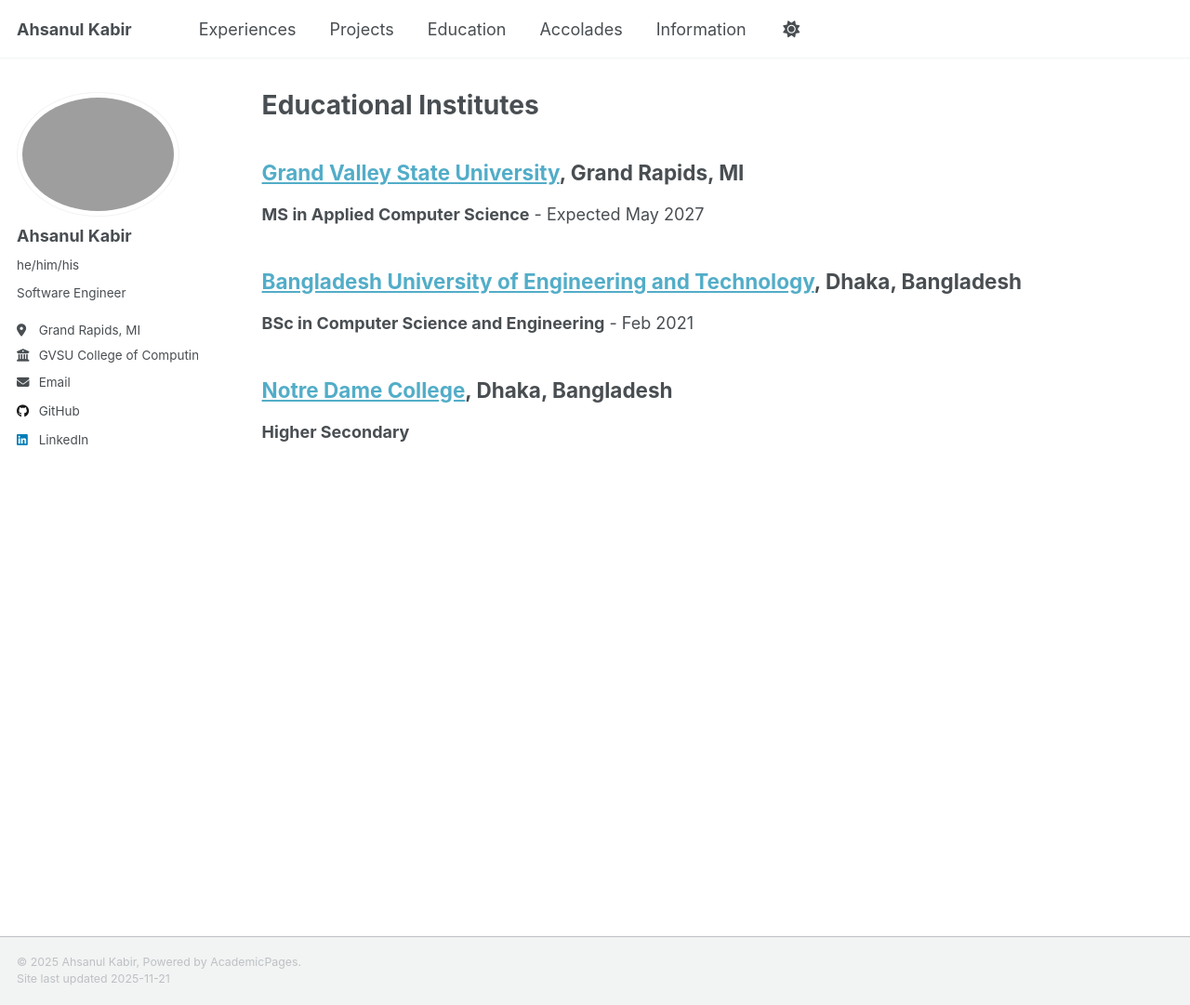
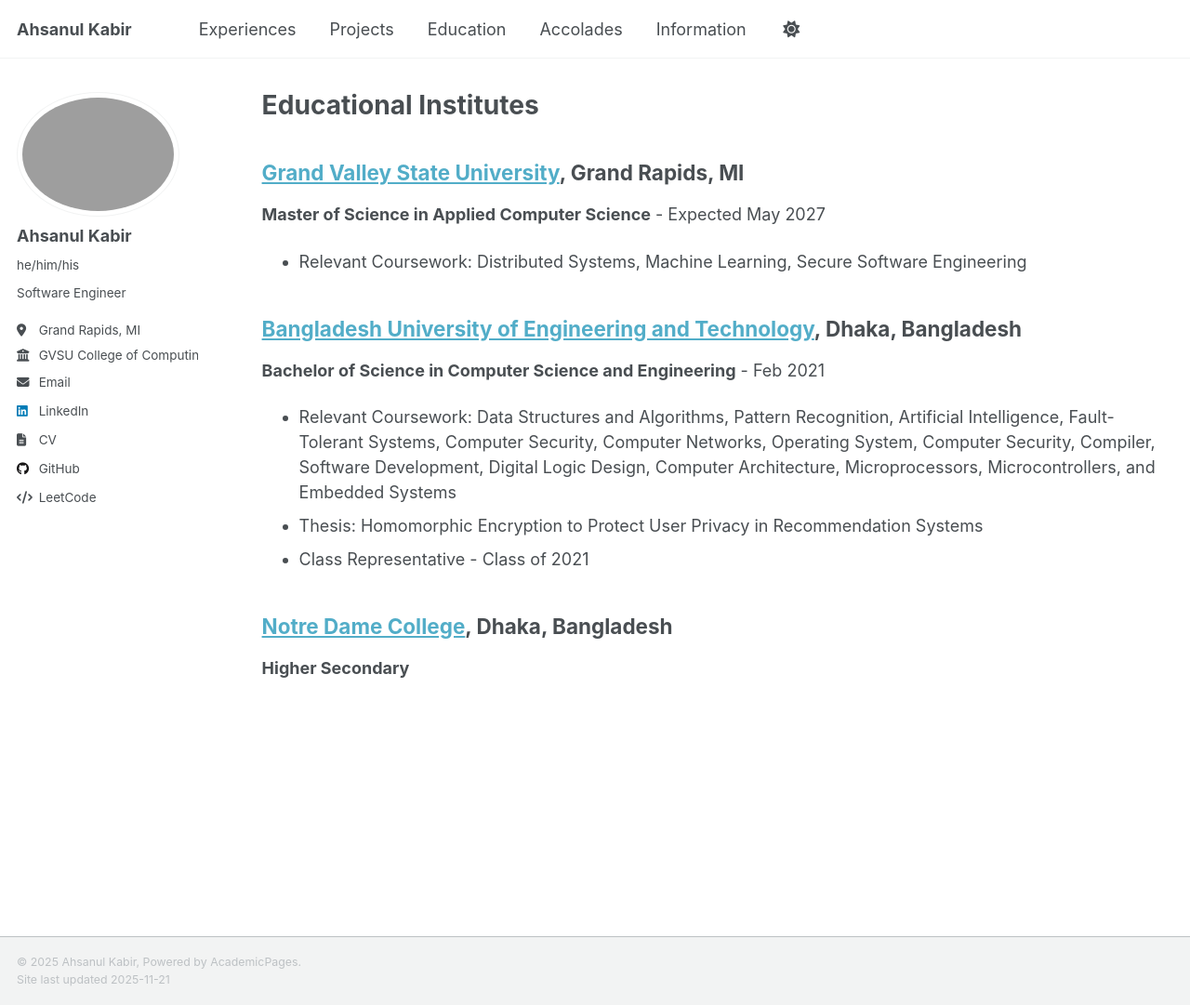
Before and after one commit to kowshid/kowshid.github.io, a Jekyll site: the page built from _pages/education.md, in a window 1280 px wide and 1081 px high. Shown: the whole window at 93% size. Built offline with Jekyll 4.4.1, drawn with Linux system fonts in a browser that asks for light colours; a script that is not in the unit is left out.

Commit message:
Add CV in Author Profile

```diff
--- a/_config.yml
+++ b/_config.yml
@@ -152,9 +152,9 @@ social:
 
 # Analytics
 analytics:
-  provider               :  "false" # false (default), "google", "google-universal", "google-analytics-4", "custom"
+  provider               :  "google-analytics-4" # false (default), "google", "google-universal", "google-analytics-4", "custom"
   google:
-    tracking_id          :
+    tracking_id          : "G-P49NHTTNTQ"
 
 
 # Reading Files
--- a/_includes/author-profile.html
+++ b/_includes/author-profile.html
@@ -79,9 +79,6 @@
       {% if author.dribbble %}
         <li><a href="https://dribbble.com/{{ author.dribbble }}"><i class="fab fa-fw fa-dribbble icon-pad-right" aria-hidden="true"></i>Dribbble</a></li>
       {% endif %}
-      {% if author.github %}
-        <li><a href="https://github.com/{{ author.github }}"><i class="fab fa-fw fa-github icon-pad-right" aria-hidden="true"></i>GitHub</a></li>
-      {% endif %}
       {% if author.kaggle %}
         <li><a href="https://kaggle.com/{{ author.kaggle }}"><i class="fab fa-fw fa-kaggle icon-pad-right" aria-hidden="true"></i>Kaggle</a></li>
       {% endif %}
@@ -121,8 +118,21 @@
         <li><a href="https://last.fm/user/{{ author.lastfm }}"><i class="fab fa-fw fa-lastfm icon-pad-right" aria-hidden="true"></i>Last.fm</a></li>
       {% endif %}
       {% if author.linkedin %}
-        <li><a href="https://www.linkedin.com/in/{{ author.linkedin }}"><i class="fab fa-fw fa-linkedin icon-pad-right" aria-hidden="true"></i>LinkedIn</a></li>
+        <li><a href="https://www.linkedin.com/in/{{ author.linkedin }}" target="_blank" rel="noopener noreferrer"><i class="fab fa-fw fa-linkedin icon-pad-right" aria-hidden="true"></i>LinkedIn</a></li>
       {% endif %}
+      <li>
+        <a href="{{ '/files/Resume_AhsanulKabir.pdf' | relative_url }}" target="_blank" rel="noopener noreferrer">
+          <i class="fas fa-fw fa-file-alt icon-pad-right" aria-hidden="true"></i>CV
+        </a>
+      </li>
+      {% if author.github %}
+        <li><a href="https://github.com/{{ author.github }}" target="_blank" rel="noopener noreferrer"><i class="fab fa-fw fa-github icon-pad-right" aria-hidden="true"></i>GitHub</a></li>
+      {% endif %}
+      <li>
+        <a href="https://leetcode.com/u/kowshid/" target="_blank" rel="noopener noreferrer">
+          <i class="fas fa-fw fa-code icon-pad-right" aria-hidden="true"></i>LeetCode
+        </a>
+      </li>
       {% if author.mastodon %}
         <li><a href="{{ author.mastodon }}"><i class="fab fa-fw fa-mastodon icon-pad-right" aria-hidden="true"></i>Mastodon</a></li>
       {% endif %}
--- a/_pages/education.md
+++ b/_pages/education.md
@@ -7,12 +7,14 @@ permalink: /education/
 
 
 ## <a href="https://www.gvsu.edu/" target="_blank" rel="noopener noreferrer">Grand Valley State University</a>, Grand Rapids, MI
-**MS in Applied Computer Science** - Expected May 2027
-
+**Master of Science in Applied Computer Science** - Expected May 2027
+- Relevant Coursework: Distributed Systems, Machine Learning, Secure Software Engineering
 
 ## <a href="https://www.buet.ac.bd/web/" target="_blank" rel="noopener noreferrer">Bangladesh University of Engineering and Technology</a>, Dhaka, Bangladesh
-**BSc in Computer Science and Engineering** - Feb 2021
-
+**Bachelor of Science in Computer Science and Engineering** - Feb 2021
+- Relevant Coursework: Data Structures and Algorithms, Pattern Recognition, Artificial Intelligence, Fault-Tolerant Systems, Computer Security, Computer Networks, Operating System, Computer Security, Compiler, Software Development, Digital Logic Design, Computer Architecture, Microprocessors, Microcontrollers, and Embedded Systems
+- Thesis: Homomorphic Encryption to Protect User Privacy in Recommendation Systems
+- Class Representative - Class of 2021
 
 ## <a href="https://www.ndc.edu.bd/" target="_blank" rel="noopener noreferrer">Notre Dame College</a>, Dhaka, Bangladesh
 **Higher Secondary**
```
Also changed, not shown: _pages/information.md (+1 -4 lines), files/bibtex1.bib (deleted, +0 -10 lines), 7 other files.
